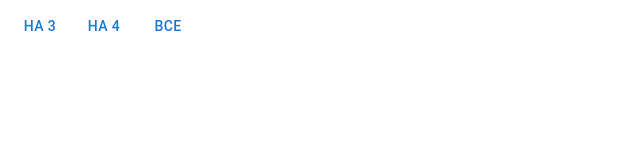
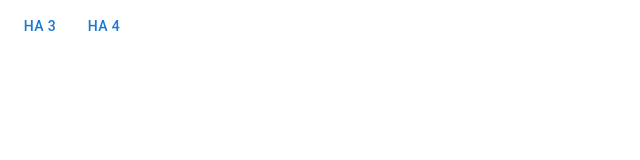
Before and after one commit to valyalshikovd/tfkp, a React (Create React App) app: page / in a window 1280 px wide. Shown: the top 160 px of the page, without its empty margins (0-640 px from the left). Built offline with nearby package versions, Linux system fonts and the light colour scheme.

Commit message:
Update App.js

```diff
--- a/src/App.js
+++ b/src/App.js
@@ -22,7 +22,7 @@ function App() {
         <div>
             <Button onClick={ () => modeChange(1)}>на 3</Button>
             <Button onClick={ () => modeChange(2)}>на 4</Button>
-            <Button onClick={ () => modeChange(3)}>Все</Button>
+
         </div>
         }
 
```
